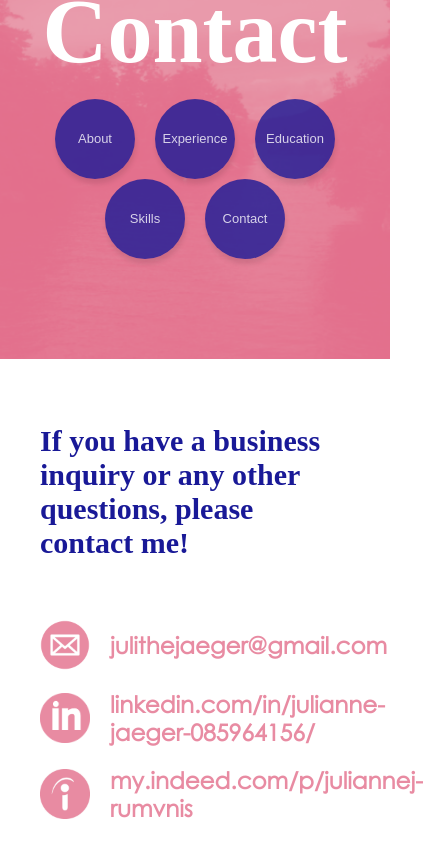
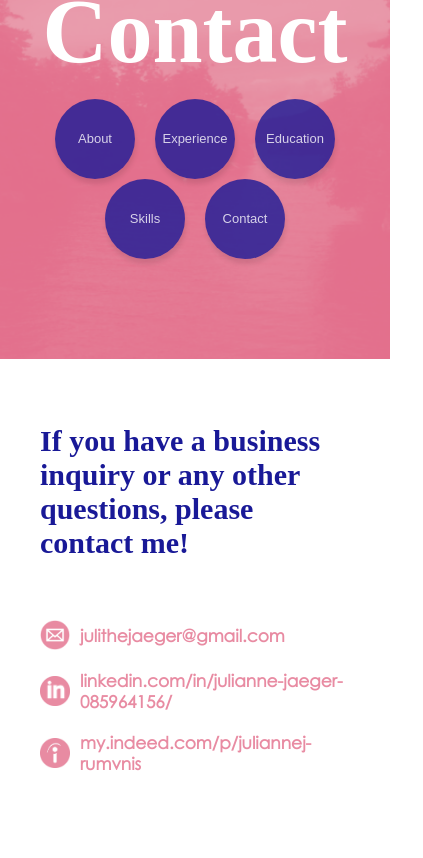
Before and after one commit to JulianneMichelleJaeger/jmj-website, a React (Create React App) app: page / in a window 390 px wide. Shown: the part 7411-8269 px from the top of the page, 423 px wide, since content can reach past the window. After the commit the page ends 8225 px from the top, so only its background shows below. Built offline with nearby package versions, Linux system fonts and the light colour scheme; a web font is replaced by a local one.

Commit message:
Fixed font size

```diff
--- a/src/components/styles/Contact.css
+++ b/src/components/styles/Contact.css
@@ -50,4 +50,12 @@
     #contact .title-container h1 {
         font-size: 90px;
     }
+    #contact .info-container h3 {
+        font-size: 17px;
+    }
+    .icon {
+        width: 30px;
+        height: 30px;
+        margin-right: 10px;
+    }
 }
```
